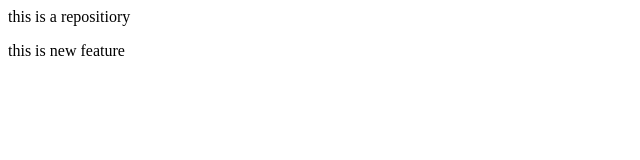
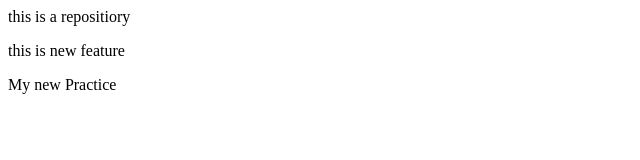
Before and after one commit to Rajputsachin01/localRepo, a plain HTML site: page index.html in a window 1280 px wide. Shown: the whole page, without its empty margins (0-640 px from the left). Drawn offline with Linux system fonts and the light colour scheme.

Commit message:
my new Para Added

```diff
--- a/index.html
+++ b/index.html
@@ -1,2 +1,3 @@
 <p>this is a repositiory</p>
 <p>this is new feature</p>
+<p>My new Practice</p>
```
